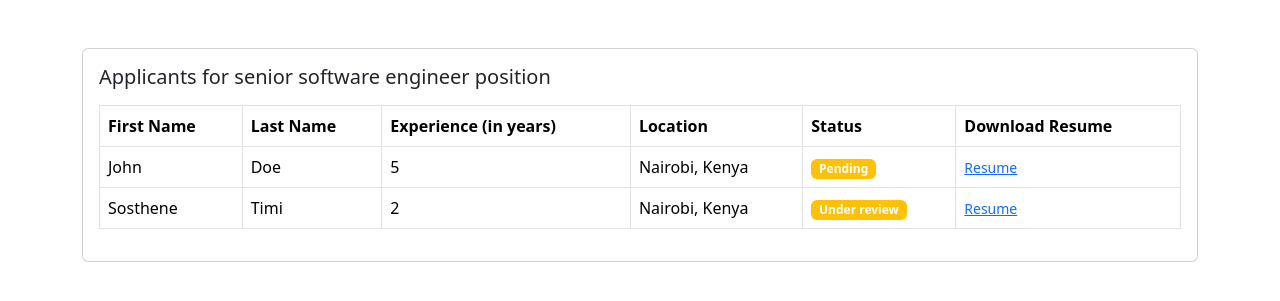
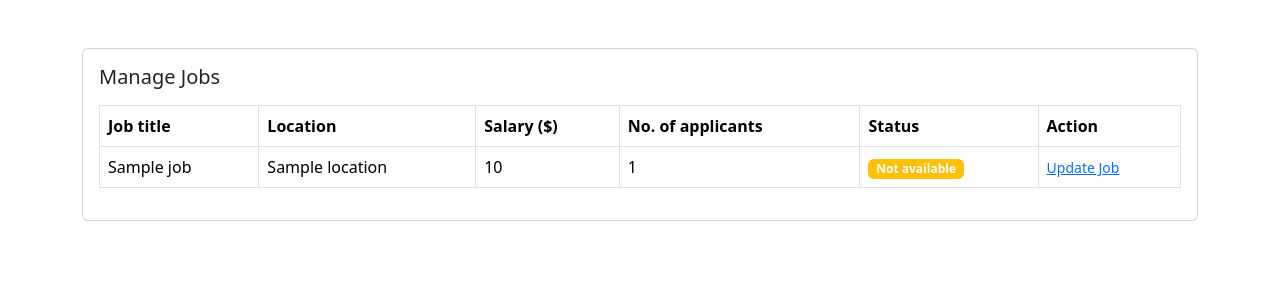
Before and after one commit to T-sosthenese/jsphere, a Django app: template django_project/templates/job/manage_jobs.html in a window 1280 px wide. Shown: the part 56-357 px from the top of the page. Run offline with Django 4.2, Linux system fonts and the light colour scheme; the template is opened without the code that fills it: most values are stand-ins (such as "Sample title", 1, 10 or a date in 2020); some libraries are stand-ins or nearby versions.

Commit message:
Successfully applied to jobs

```diff
--- a/django_project/job/urls.py
+++ b/django_project/job/urls.py
@@ -6,4 +6,5 @@ urlpatterns = [
     path('create-job/', views.create_job, name='create-job'),
     path('update-job/<int:pk>/', views.update_job, name='update-job'),
     path('manage-jobs', views.manage_jobs, name='manage-jobs'),
+    path('apply-to-job/<int:pk>/', views.apply_to_job, name='apply-to-job'),
 ]
--- a/django_project/templates/base.html
+++ b/django_project/templates/base.html
@@ -34,7 +34,7 @@
                     </li>
                     {% else %}
                     <li class="nav-item">
-                        <a class="nav-link" href="#">Apply Jobs</a>
+                        <a class="nav-link" href="{% url 'job-listing' %}">Apply Jobs</a>
                     </li>
                     {% endif %}
                     <li class="nav-item dropdown">
--- a/django_project/templates/job/manage_jobs.html
+++ b/django_project/templates/job/manage_jobs.html
@@ -1,39 +1,39 @@
 {% extends 'base.html' %}
+
+{% load humanize %}
 
 {% block content %}
 
 <div class="card mx-auto">
     <div class="card-body">
-        <h5 class="card-title mb-3">Applicants for senior software engineer position</h5>
+        <h5 class="card-title mb-3">Manage Jobs</h5>
 
         <table class="table table-bordered">
             <thead>
                 <tr>
-                    <th scope="col">First Name</th>
-                    <th scope="col">Last Name</th>
-                    <th scope="col">Experience (in years)</th>
+                    <th scope="col">Job title</th>
                     <th scope="col">Location</th>
+                    <th scope="col">Salary ($)</th>
+                    <th scope="col">No. of applicants</th>
                     <th scope="col">Status</th>
-                    <th scope="col">Download Resume</th>
+                    <th scope="col">Action</th>
                 </tr>
             </thead>
             <tbody>
+                {% for job in jobs %}
                 <tr>
-                    <td>John</td>
-                    <td>Doe</td>
-                    <td>5</td>
-                    <td>Nairobi, Kenya</td>
-                    <td><span class="badge bg-warning">Pending</span></td>
-                    <td><a href="#"><small>Resume</small></a></td>
+                    <td>{{job.title}}</td>
+                    <td>{{job.location}}</td>
+                    <td>{{job.salary|intcomma}}</td>
+                    <td>{{job.applyjob_set.all.count}}</td>
+                    {% if job.is_available %}
+                    <td><span class="badge bg-success">Active</span></td>
+                    {% else %}
+                    <td><span class="badge bg-warning">Not available</span></td>
+                    {% endif %}
+                    <td><a href="#"><small>Update Job</small></a></td>
                 </tr>
-                <tr>
-                    <td>Sosthene</td>
-                    <td>Timi</td>
-                    <td>2</td>
-                    <td>Nairobi, Kenya</td>
-                    <td><span class="badge bg-warning">Under review</span></td>
-                    <td><a href="#"><small>Resume</small></a></td>
-                </tr>
+                {% endfor %}
             </tbody>
         </table>
     </div>
--- a/django_project/templates/website/job_details.html
+++ b/django_project/templates/website/job_details.html
@@ -7,7 +7,11 @@
     <div class="container-fluid py-5">
         <h2 class="display-5 fw-bold">{{ job.title }}</h2>
         <p class="col-md-8 fs-5 mt-3">{{ job.location }} | Remote | ${{ job.salary|intcomma }}</p>
-        <button class="btn btn-primary btn-lg" type="button">Apply now</button>
+        {% if has_applied == False %}
+        <a href="{% url 'apply-to-job' job.pk %}" class="btn btn-primary btn-lg">Apply now</a>
+        {% else %}
+        <p><span class="text-danger">You have already applied for this job</span></p>
+        {% endif %}
     </div>
 </section>
 
```
Also changed, not shown: django_project/job/models.py (+13 -0 lines), django_project/job/views.py (+15 -1 lines), django_project/website/views.py (+6 -2 lines), django_project/db.sqlite3, django_project/job/migrations/0004_applyjob.py (added).
